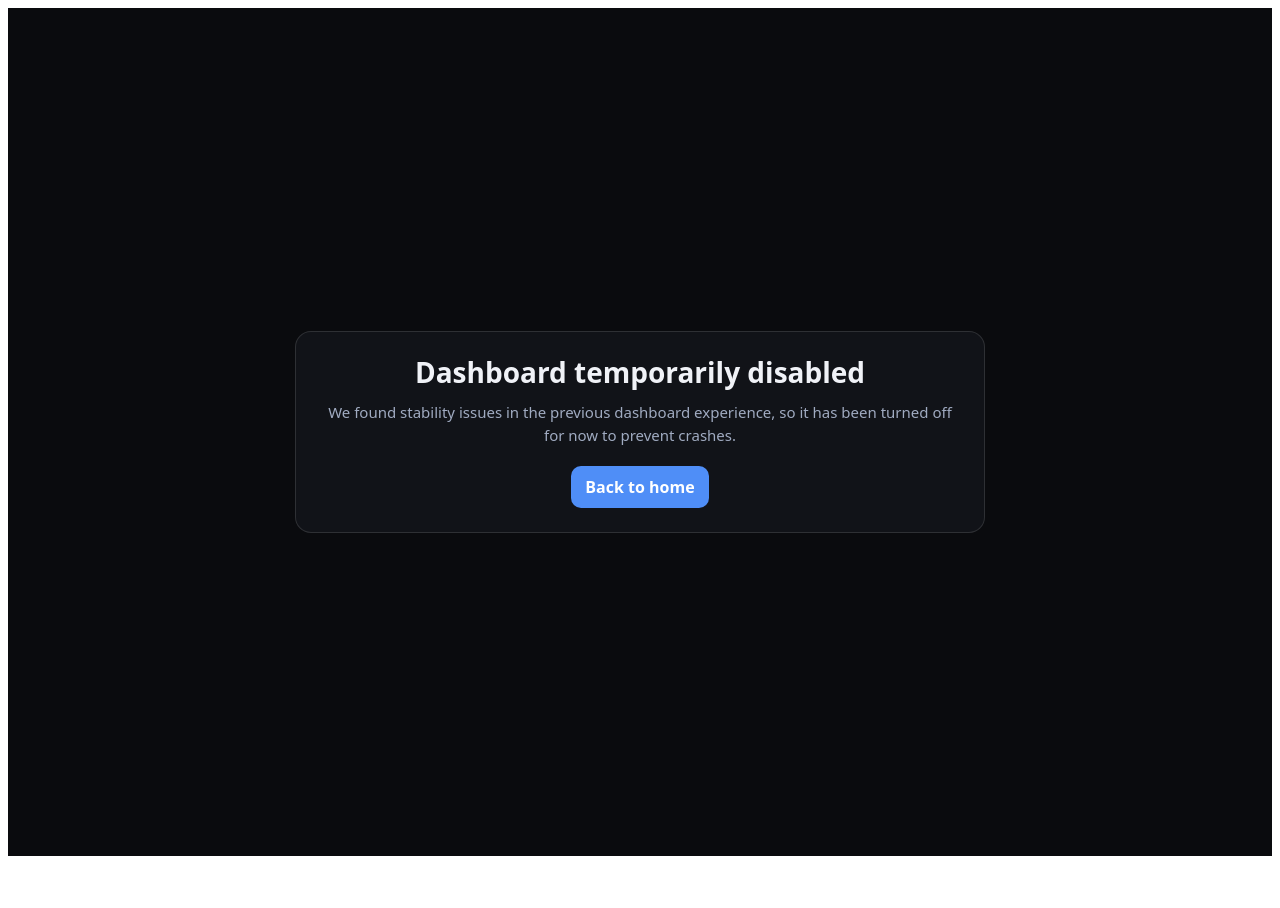
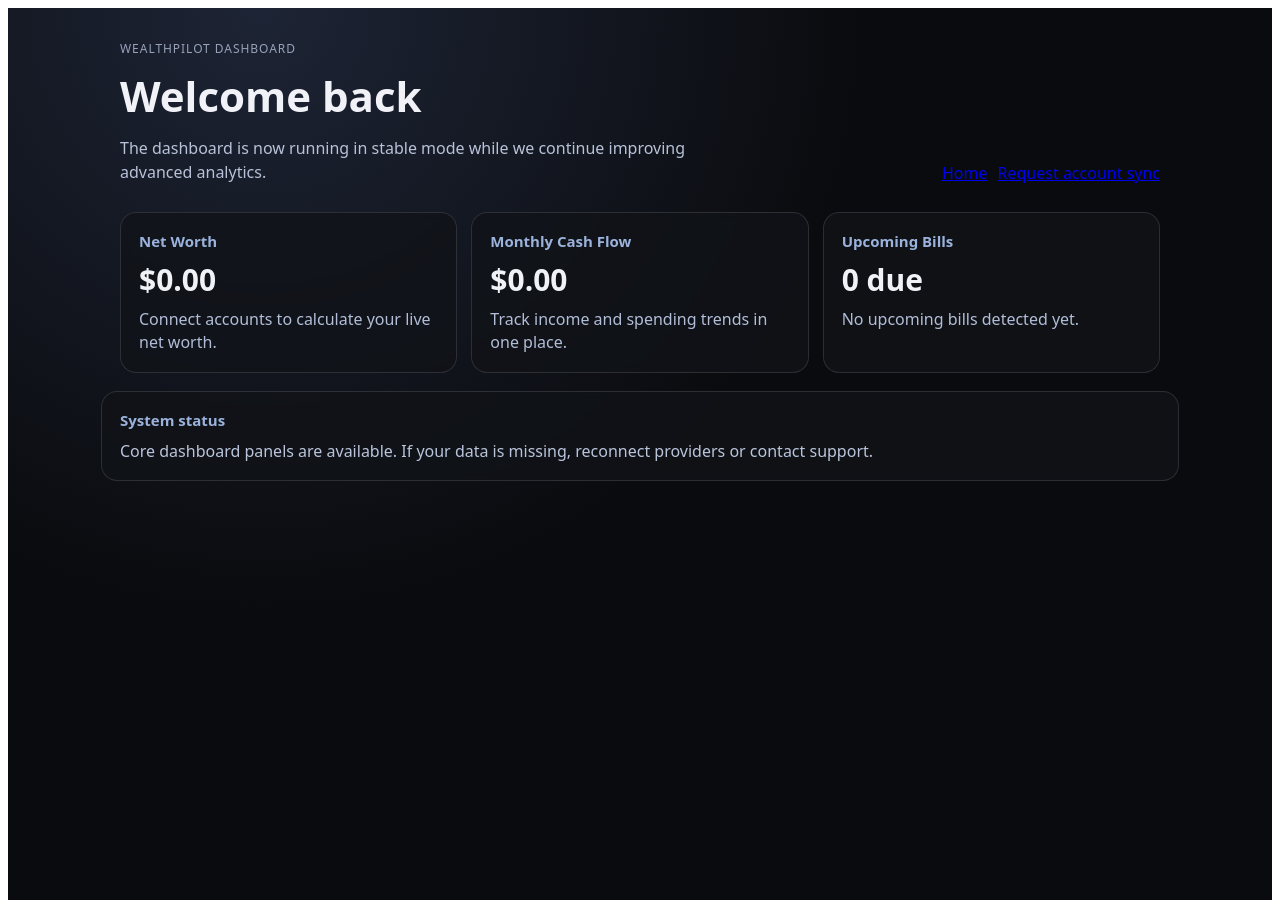
Before and after one commit to jerjoh87/wealthpilot-os2, a Next.js app: page /dashboard in a window 1280 px wide. Before the commit the page ends 864 px from the top, so only its background shows below. Built offline with nearby package versions, Linux system fonts and the light colour scheme.

Commit message:
Restore dashboard route with stable fallback UI

```diff
--- a/pages/dashboard.tsx
+++ b/pages/dashboard.tsx
@@ -1,49 +1,171 @@
 import type { NextPage } from 'next'
 import Link from 'next/link'
 
+const cards = [
+  {
+    title: 'Net Worth',
+    value: '$0.00',
+    description: 'Connect accounts to calculate your live net worth.',
+  },
+  {
+    title: 'Monthly Cash Flow',
+    value: '$0.00',
+    description: 'Track income and spending trends in one place.',
+  },
+  {
+    title: 'Upcoming Bills',
+    value: '0 due',
+    description: 'No upcoming bills detected yet.',
+  },
+]
+
 const Dashboard: NextPage = () => {
   return (
-    <main
-      style={{
-        minHeight: '100vh',
-        background: '#0a0b0e',
-        color: '#f0f2f7',
-        display: 'grid',
-        placeItems: 'center',
-        padding: '24px',
-        fontFamily: "'DM Sans', system-ui, -apple-system, sans-serif",
-      }}
-    >
-      <section
-        style={{
-          width: '100%',
-          maxWidth: 640,
-          border: '1px solid rgba(255,255,255,0.12)',
-          borderRadius: 16,
-          background: '#111318',
-          padding: 24,
-          textAlign: 'center',
-        }}
-      >
-        <h1 style={{ margin: 0, fontSize: 28, lineHeight: 1.2 }}>Dashboard temporarily disabled</h1>
-        <p style={{ margin: '12px 0 20px', color: '#a0abc1', fontSize: 15, lineHeight: 1.5 }}>
-          We found stability issues in the previous dashboard experience, so it has been turned off for now to prevent crashes.
+    <main className="dashboardPage">
+      <section className="hero">
+        <div>
+          <p className="eyebrow">WealthPilot Dashboard</p>
+          <h1>Welcome back</h1>
+          <p className="subtitle">
+            The dashboard is now running in stable mode while we continue improving advanced analytics.
+          </p>
+        </div>
+        <div className="ctaRow">
+          <Link href="/" className="btn ghost">
+            Home
+          </Link>
+          <Link href="/contact" className="btn solid">
+            Request account sync
+          </Link>
+        </div>
+      </section>
+
+      <section className="cardGrid" aria-label="Financial summary">
+        {cards.map((card) => (
+          <article key={card.title} className="card">
+            <h2>{card.title}</h2>
+            <p className="value">{card.value}</p>
+            <p className="description">{card.description}</p>
+          </article>
+        ))}
+      </section>
+
+      <section className="statusPanel" aria-label="Status">
+        <h2>System status</h2>
+        <p>
+          Core dashboard panels are available. If your data is missing, reconnect providers or contact support.
         </p>
-        <Link
-          href="/"
-          style={{
-            display: 'inline-block',
-            textDecoration: 'none',
-            color: '#ffffff',
-            background: '#4f8ef7',
-            padding: '10px 14px',
-            borderRadius: 10,
-            fontWeight: 600,
-          }}
-        >
-          Back to home
-        </Link>
       </section>
+
+      <style jsx>{`
+        .dashboardPage {
+          min-height: 100vh;
+          background: radial-gradient(circle at 20% 0%, #1d2435 0%, #0a0b0e 45%);
+          color: #f0f2f7;
+          padding: 32px 20px 60px;
+          font-family: 'DM Sans', system-ui, -apple-system, sans-serif;
+        }
+
+        .hero,
+        .cardGrid,
+        .statusPanel {
+          width: min(1040px, 100%);
+          margin: 0 auto;
+        }
+
+        .hero {
+          display: flex;
+          justify-content: space-between;
+          gap: 16px;
+          align-items: end;
+          margin-bottom: 28px;
+          flex-wrap: wrap;
+        }
+
+        .eyebrow {
+          margin: 0 0 10px;
+          font-size: 12px;
+          letter-spacing: 0.08em;
+          color: #97a2b8;
+          text-transform: uppercase;
+        }
+
+        h1 {
+          margin: 0;
+          font-size: clamp(30px, 5vw, 42px);
+        }
+
+        .subtitle {
+          margin: 12px 0 0;
+          max-width: 640px;
+          color: #b8c2d8;
+          line-height: 1.5;
+        }
+
+        .ctaRow {
+          display: flex;
+          gap: 10px;
+        }
+
+        .btn {
+          text-decoration: none;
+          border-radius: 12px;
+          padding: 10px 14px;
+          font-weight: 700;
+          border: 1px solid transparent;
+        }
+
+        .btn.solid {
+          color: #0d1117;
+          background: #7bc4ff;
+        }
+
+        .btn.ghost {
+          color: #dce6ff;
+          border-color: #5f6e8b;
+        }
+
+        .cardGrid {
+          display: grid;
+          grid-template-columns: repeat(auto-fit, minmax(220px, 1fr));
+          gap: 14px;
+          margin-bottom: 18px;
+        }
+
+        .card,
+        .statusPanel {
+          border: 1px solid rgba(255, 255, 255, 0.12);
+          border-radius: 16px;
+          background: rgba(17, 19, 24, 0.8);
+          padding: 18px;
+          backdrop-filter: blur(4px);
+        }
+
+        .card h2,
+        .statusPanel h2 {
+          margin: 0;
+          font-size: 15px;
+          color: #9bb3dc;
+          font-weight: 600;
+        }
+
+        .value {
+          margin: 8px 0;
+          font-size: 30px;
+          font-weight: 700;
+        }
+
+        .description {
+          margin: 0;
+          color: #b2bed8;
+          line-height: 1.45;
+        }
+
+        .statusPanel p {
+          margin: 10px 0 0;
+          color: #bac5dc;
+        }
+      `}</style>
     </main>
   )
 }
```
